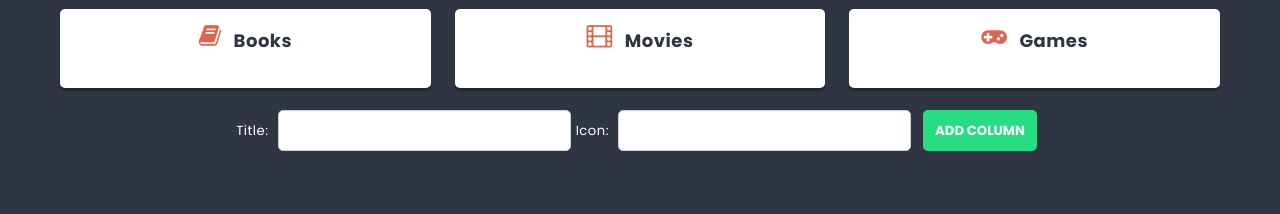
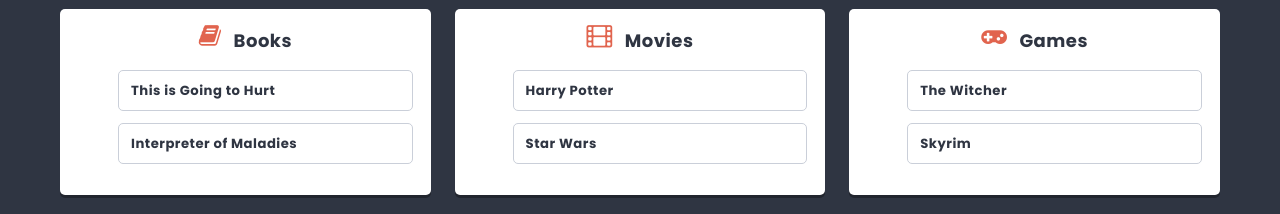
Before and after one commit to kondzio3002/project-react, a React (Create React App) app: page /list/1 in a window 1280 px wide. Shown: the part 512-726 px from the top of the page. Built offline with nearby package versions, Linux system fonts and the light colour scheme.

Commit message:
Add Card

```diff
--- /dev/null
+++ b/src/components/Card/Card.js
@@ -0,0 +1,9 @@
+import styles from './Card.module.scss';
+
+const Card = props => {
+  return (
+    <li className={styles.card}>{props.title}</li>
+  );
+};
+
+export default Card;
--- /dev/null
+++ b/src/components/Card/Card.module.scss
@@ -0,0 +1,13 @@
+@import '../../styles/settings.scss';
+
+.card {
+    position: relative;
+    background: $color-light;
+    border: 1px solid lighten($color-dark, 60%);
+    padding: $base-size;
+    margin: 0 0 $base-size 0;
+    border-radius: $radius;
+    display: flex;
+    justify-content: space-between;
+    font-weight: bold;
+}
--- a/src/components/Column/Column.js
+++ b/src/components/Column/Column.js
@@ -1,8 +1,12 @@
 import styles from './Column.module.scss';
+import Card from '../Card/Card';
 
 const Column = props => (
   <article className={styles.column}>
     <h3 className={styles.title}><span className={styles.icon + ' fa fa-' + props.icon}></span>{props.title}</h3>
+    <ul classNames={styles.cards}>
+      {props.cards.map(card => <Card key={card.id} title={card.title} />)}
+    </ul>
   </article>
 );
 
--- a/src/components/List/List.js
+++ b/src/components/List/List.js
@@ -7,13 +7,37 @@
 const List = () => {
 
   const [columns, setColumns] = useState([
-    { id: 1, title: 'Books', icon: 'book' },
-    { id: 2, title: 'Movies', icon: 'film' },
-    { id: 3, title: 'Games', icon: 'gamepad' },
+    {
+      id: 1,
+      title: 'Books',
+      icon: 'book',
+      cards: [
+        { id: 1, title: 'This is Going to Hurt'},
+        { id: 2, title: 'Interpreter of Maladies'}
+      ]
+    },
+    {
+      id: 2,
+      title: 'Movies',
+      icon: 'film',
+      cards: [
+        { id: 1, title: 'Harry Potter'},
+        { id: 2, title: 'Star Wars'}
+      ]
+    },
+    {
+      id: 3,
+      title: 'Games',
+      icon: 'gamepad',
+      cards: [
+        { id: 1, title: 'The Witcher'},
+        { id: 2, title: 'Skyrim'}
+      ]
+    },
   ]);
 
   const addColumn = newColumn => {
-    setColumns([...columns, { id: shortid(), title: newColumn.title, icon: newColumn.icon }]);
+    setColumns([...columns, { id: shortid(), title: newColumn.title, icon: newColumn.icon, cards: [] }]);
   }
 
   return(
@@ -23,7 +47,7 @@
       </header>
       <p className={styles.description}>Interesting things I want to check out</p>
       <section className={styles.columns}>
-        {columns.map(column => <Column key={column.id} title={column.title} icon={column.icon} />)}
+        {columns.map(column => <Column key={column.id} title={column.title} icon={column.icon} cards={column.cards} />)}
       </section>
       <ColumnForm action={addColumn} />
     </div>
```
